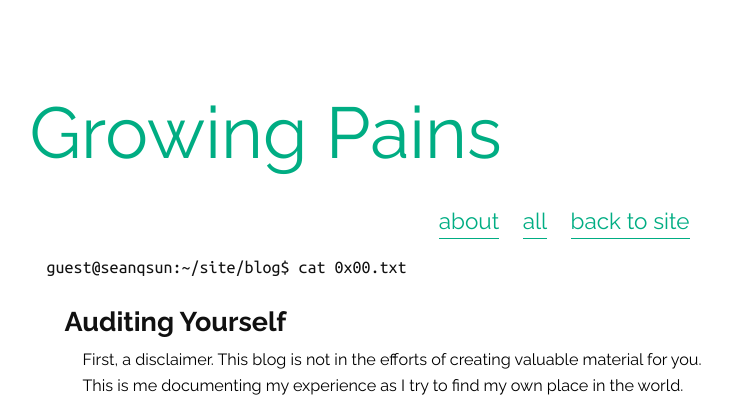
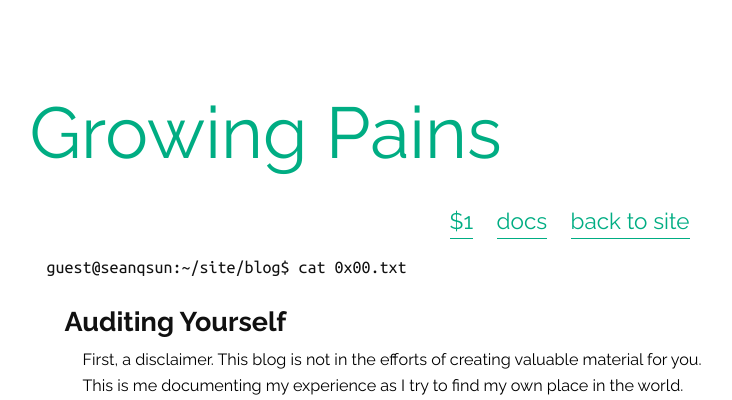
Before and after one commit to Sean-Q-Sun/Sean-Q-Sun.github.io, a Jekyll site: the page built from _posts/2017-05-20-0x00.md, in a window 1280 px wide. Shown: the top 400 px of the page, without its empty margins (245-977 px from the left). Built offline with Jekyll 4.4.1, drawn with Linux system fonts in a browser that asks for light colours.

Commit message:
Removed some unnecessary lines

```diff
--- a/_layouts/post.html
+++ b/_layouts/post.html
@@ -6,17 +6,10 @@
   <meta name="description" content="{{ site.description }}">
   <meta name="viewport" content="width=device-width, initial-scale=1.0">
   <title>Sean Q. Sun</title>
-  <!--link rel="stylesheet" href="{{ site.baseurl }}/static/css/normalize.css"-->
   <link rel="stylesheet" href="{{ site.baseurl }}/static/css/main.css">
 
  <link href="https://fonts.googleapis.com/css?family=Raleway:300,300italc,400,400italic,700" rel="stylesheet">
 <link href="https://fonts.googleapis.com/css?family=Ubuntu+Mono" rel="stylesheet">
- <!--<link href="http://fonts.googleapis.com/css?family=Fira+Sans:300,300italc,400,400italic,500,700" rel="stylesheet">
-<link href="http://fonts.googleapis.com/css?family=Raleway:300,300italc,400,400italic,500,700" rel="stylesheet">
-<link href="http://fonts.googleapis.com/css?family=Bitter:300,300italc,400,400italic,500,700" rel = "stylesheet">
-<link href="http://fonts.googleapis.com/css?family=Ubuntu:300,300italc,400,400italic,500,700" rel="stylesheet">
-<link href="https://fonts.googleapis.com/css?family=Ubuntu+Mono" rel="stylesheet">
--->
 <script src="{{ site.baseurl }}/static/js/jquery.js"></script>
 <script>
   (function(i,s,o,g,r,a,m){i['GoogleAnalyticsObject']=r;i[r]=i[r]||function(){
@@ -38,9 +31,9 @@
 
 <h1><a class="link1" href="{{site.baseurl}}/blog">Growing Pains</a></h1>
 	<nav>
-        <a class="link2 about" href="{{site.baseurl}}/about">about</a>
-        <a class="link2 work" href="{{site.baseurl}}/blog/all">all</a>
-        <a class="link2 blog" href="{{site.url}}">back to site</a>
+        <a class="link2 dollar" href="{{site.baseurl}}/dollar-babies">$1</a>
+        <a class="link2 docs" href="{{site.baseurl}}/documentation">docs</a>
+        <a class="link2 site" href="{{site.url}}">back to site</a>
 	</nav>
 	   <h3> guest@seanqsun:~/site/{{page.title}}$ {{page.command}} </h3>
     {{ content }}
```
Also changed, not shown: _layouts/default.html (+0 -7 lines).
